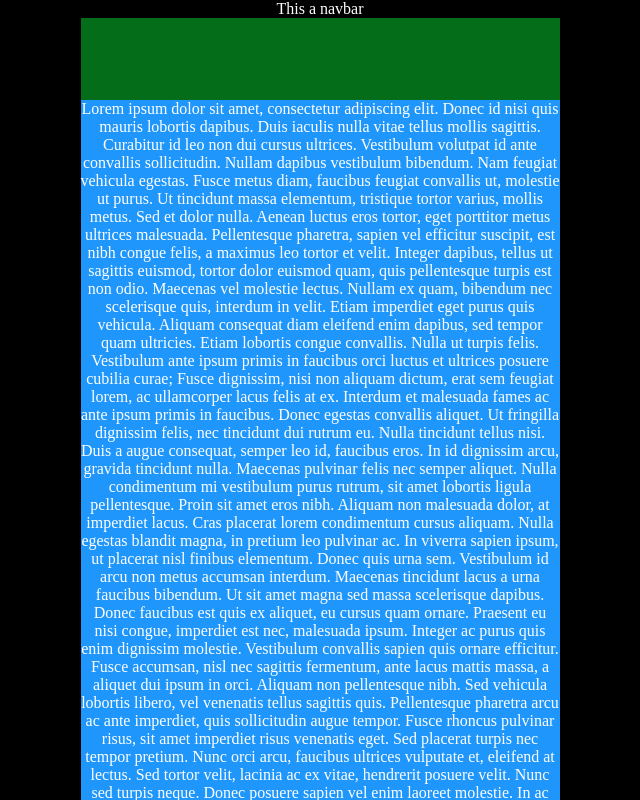
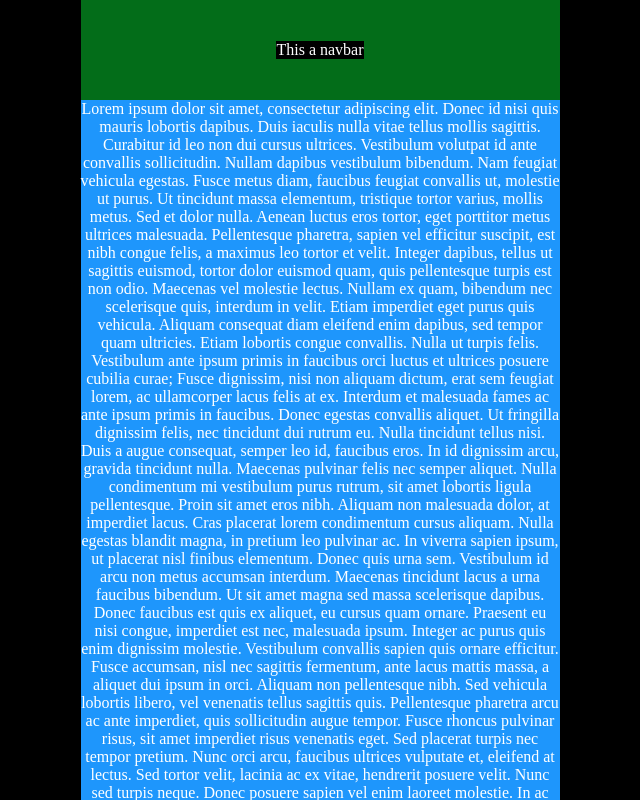
Before and after one commit to JacobPloog/FBLA-Mobile-App, a React (Vite) app: page / in a window 1280 px wide. Shown: the top 800 px of the page, without its empty margins (320-960 px from the left). Built offline with nearby package versions, Linux system fonts and the light colour scheme.

Commit message:
fixed nav problem

```diff
--- a/src/components/Navbar.jsx
+++ b/src/components/Navbar.jsx
@@ -3,7 +3,7 @@ import styles from "../styles/Navbar.module.css";
 export default function Navbar() {
   return (
     <div className={styles.nav}>
-      <p>This a navbar</p>
+      <p className={styles.text}>This a navbar</p>
     </div>
   );
 }
--- a/src/styles/Navbar.module.css
+++ b/src/styles/Navbar.module.css
@@ -3,4 +3,8 @@
   height: 100px;
   margin: 0;
   padding: 0;
+
+  display: flex;
+  align-items: center;
+  justify-content: center;
 }
```
